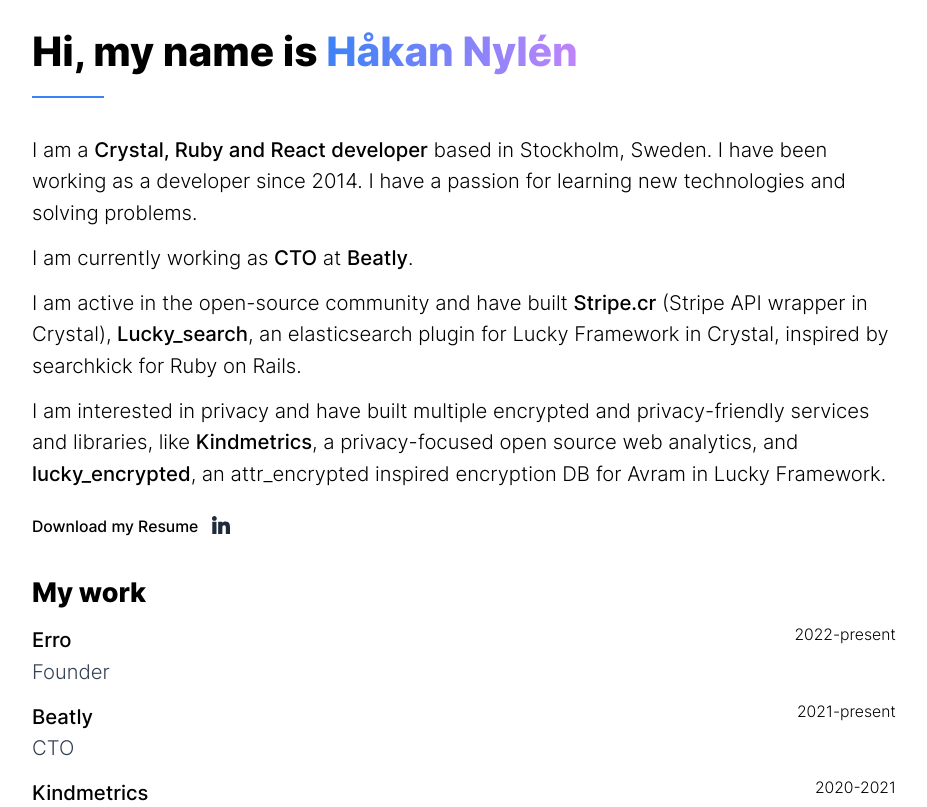
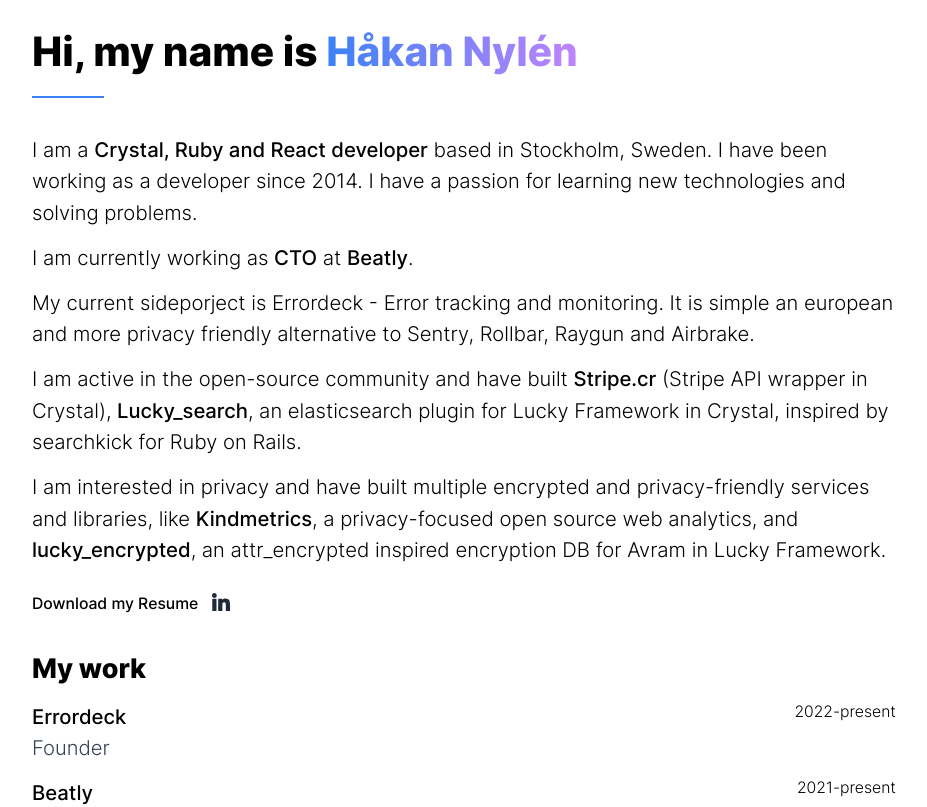
Before and after one commit to confact/portfolio, a Next.js app: page / in a window 1280 px wide. Shown: the top 807 px of the page, without its empty margins (176-1103 px from the left). Built offline with nearby package versions, Linux system fonts and the light colour scheme.

Commit message:
added errordeck

```diff
--- a/pages/index.js
+++ b/pages/index.js
@@ -20,6 +20,7 @@
         <div className="flex flex-col gap-3">
           <p>I am a <span className="font-medium">Crystal, Ruby and React developer</span> based in Stockholm, Sweden. I have been working as a developer since 2014. I have a passion for learning new technologies and solving problems.</p>
           <p>I am currently working as <span className="font-medium">CTO</span> at <strong className="font-medium">Beatly</strong>.</p>
+          <p>My current sideporject is <a href="https://www.errordeck.com">Errordeck - Error tracking and monitoring</a>. It is simple an european and more privacy friendly alternative to Sentry, Rollbar, Raygun and Airbrake.</p>
           <p>I am active in the open-source community and have built <a href="https://github.com/confact/stripe.cr" className="font-medium hover:underline">Stripe.cr</a> (Stripe API wrapper in Crystal), <a href="https://github.com/confact/lucky_search" className="font-medium hover:underline">Lucky_search</a>, an elasticsearch plugin for Lucky Framework in Crystal, inspired by searchkick for Ruby on Rails.</p>
           <p>I am interested in privacy and have built multiple encrypted and privacy-friendly services and libraries, like <a href="https://github.com/kindmetrics/kindmetrics" className="font-medium hover:underline">Kindmetrics</a>, a privacy-focused open source web analytics, and <strong className="font-medium">lucky_encrypted</strong>, an attr_encrypted inspired encryption DB for Avram in Lucky Framework.</p>
 
@@ -48,7 +49,7 @@
           <h2 className="text-2xl font-extrabold">My work</h2>
           <div className="flex flex-col gap-3">
 
-            <Work company="Erro" position="Founder" start="2022" end="present" />
+            <Work company="Errordeck" position="Founder" start="2022" end="present" />
 
             <Work company="Beatly" position="CTO" start="2021" end="present" />
 
```
